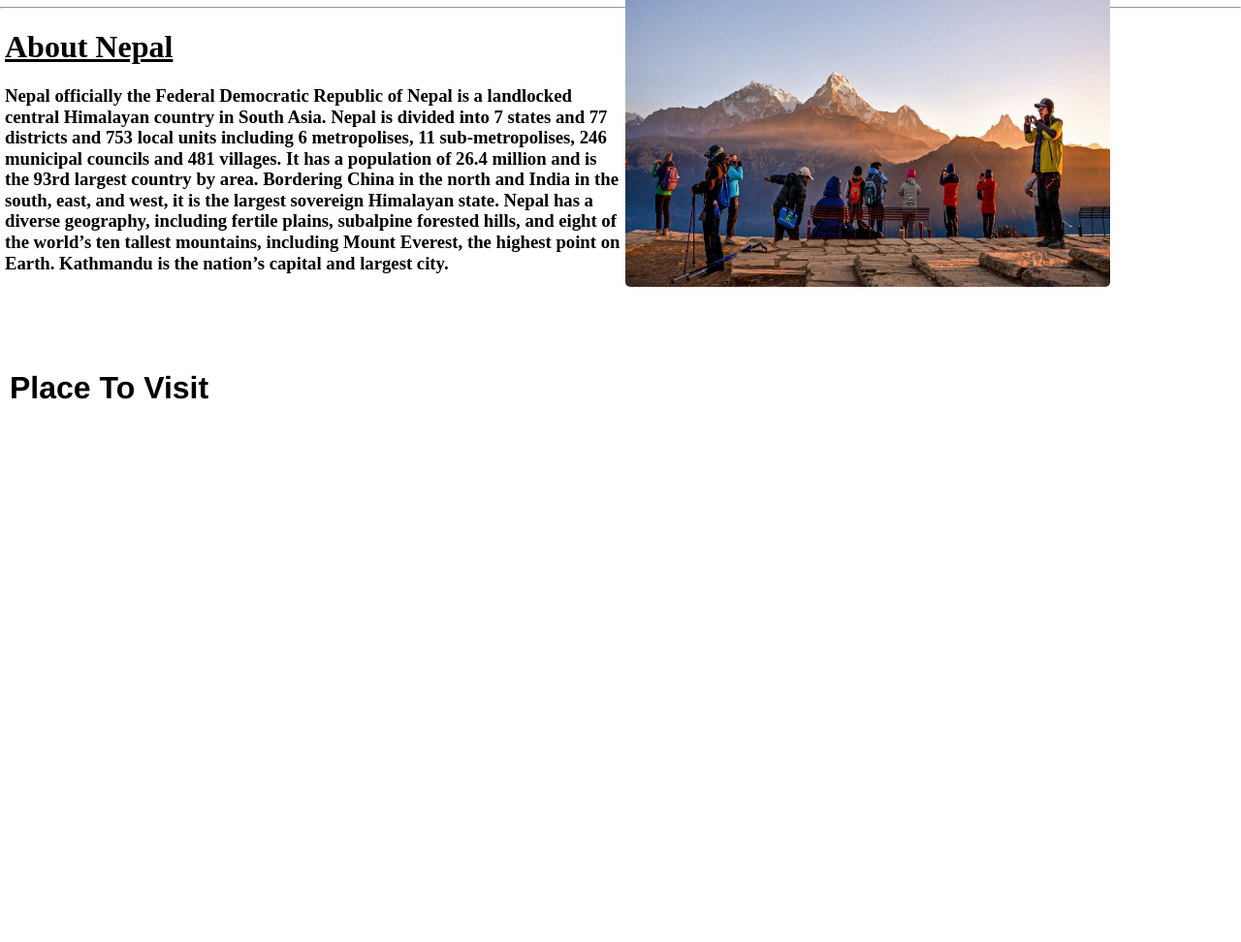
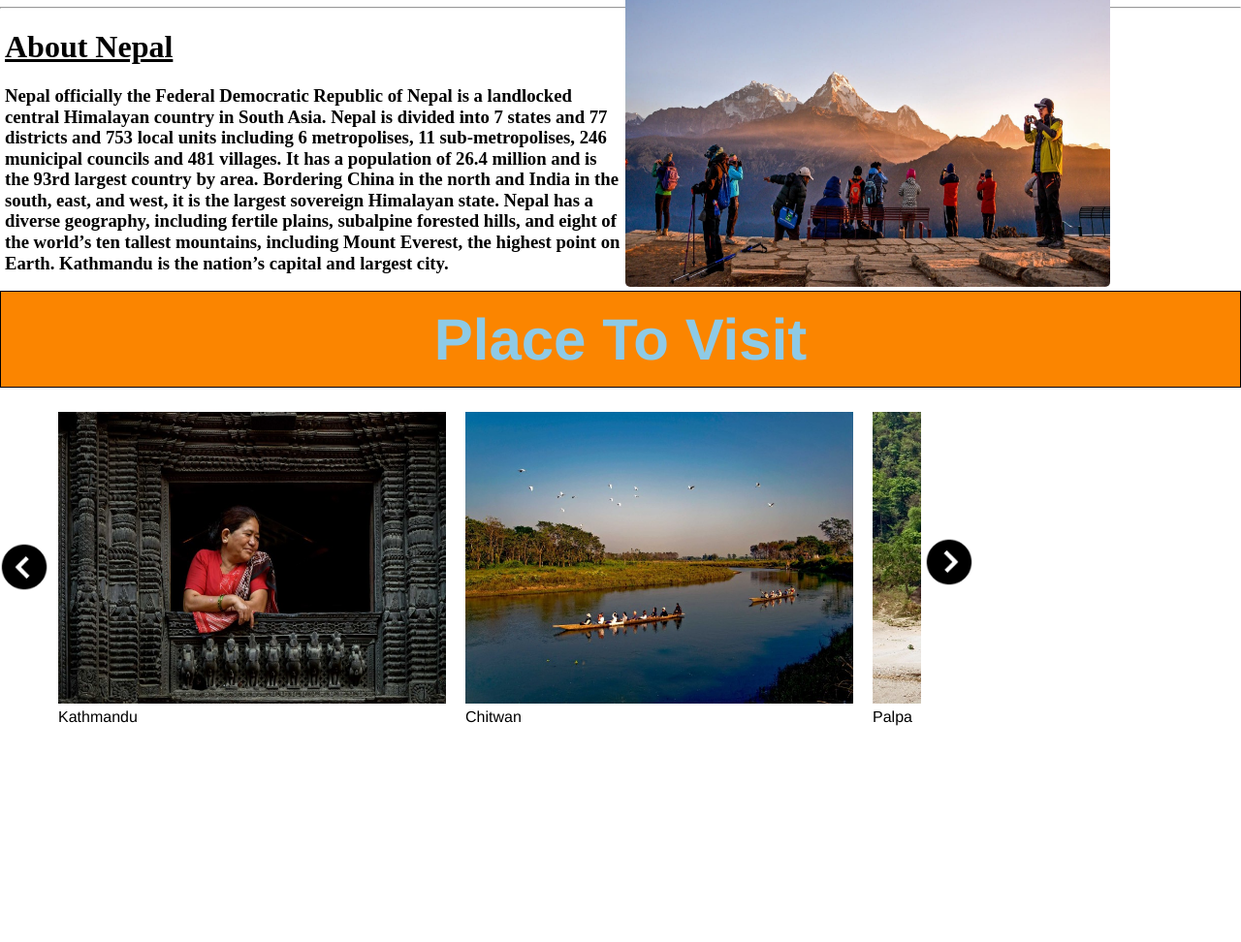
Before and after one commit to parjwol07/Tourism-In-Nepal, a plain HTML site: page index.html in a window 1280 px wide. Shown: the part 939-1911 px from the top of the page at 97% size. Before the commit the page ends 1679 px from the top, so only its background shows below. Drawn offline with nearby package versions, Linux system fonts and the light colour scheme.

Commit message:
18th july

```diff
--- a/app.js
+++ b/app.js
@@ -10,7 +10,22 @@ lang.addEventListener("dblclick",()=>{
 i.addEventListener("click",()=>{
     document.querySelector(".dropdown2").style.display="block";
 
-})
+});
 i.addEventListener("dblclick",()=>{
     document.querySelector(".dropdown2").style.display="none";
-})
+});
+let scrollBar = document.querySelector(".gallery");
+let backBtn= document.getElementById("backbtn");
+let nextBtn = document.getElementById("nextbtn");
+scrollBar.addEventListener("wheel",(evt)=>{
+    evt.preventDefault();
+    scrollBar.scrollLeft += evt.deltaY;
+});
+nextBtn.addEventListener("click",()=>{
+    scrollBar.scrollLeft += 900;
+    console.log("clicked");
+});
+backBtn.addEventListener("click",()=>{
+    scrollBar.scrollLeft -= 900;
+    console.log("clicked");
+});
--- a/index.html
+++ b/index.html
@@ -59,6 +59,26 @@
     </div>
     <div class="aboutimg"><img class="heroimg"src="hero.jpeg" alt=""></div>
     <div class="placetovisit"><h1>Place To Visit</h1></div>
+        <div class="gallery-wrap">
+            <img src="backbtn.png" id="backbtn">
+
+            <div class="gallery">
+                <div>
+                    <span><img src="ktm.jpg" alt="Kathmandu">Kathmandu</span>
+                    <span><img src="Chitwan_ss_lt_(17)-1624813756.jpg" alt="Chitwan">Chitwan</span>
+                    <span><img src="palpa1-1624821130.jpg" alt="Palpa">Palpa</span>
+                </div>
+                <div>
+                    <span  class="img-1"><img src="pokhara-1624821141.jpg" alt="Pakhara">Pokhara</span>
+                    <span class="img-2"><img  src="Lumbini_ss_lt_(1)-1624858748.jpg" alt="Lumbini">Lumbini</span>
+                    <span class="img-3"><img src="everest_(1)-1624869402.jpg" alt="Everest">Everest</span>
+                </div>
+            </div>
+            <img src="backbtn.png" id="nextbtn">
+        </div>
+
+
+
  <script src="app.js"></script>
 </body>
 </html>
--- a/style.css
+++ b/style.css
@@ -113,10 +113,17 @@ i{
 }
 .placetovisit{
     position: relative;
-    bottom: 300px;
-    margin-left: 10px;
+    bottom: 360px;
+    display: flex;
+    justify-content: center;
+    align-items: center;
     font-family:'Franklin Gothic Medium', 'Arial Narrow', Arial, sans-serif;
     font-weight: 400;
+    font-size: 30px;
+    color: #8ecae6;
+    background-color: #fb8500;
+    height: 100px;
+    border: 1px solid black;
 }
 @media(max-width:400px){
     .map{
@@ -144,3 +151,67 @@ i{
         top: 400px;
     }
 }
+.gallery-wrap{
+    position: relative;
+    bottom: 400px;
+    font-family:'Franklin Gothic Medium', 'Arial Narrow', Arial, sans-serif;
+    font-weight: 400;
+}
+
+.gallery{
+    overflow-x: scroll;
+    height: 500px;
+    width: 900px;
+    position: relative;
+    left: 50px;
+}
+.gallery div{
+    width: 100%;
+    display: grid;
+    grid-template-columns: auto auto auto;
+    grid-gap: 20px;
+    padding: 10px;
+}
+.gallery div img{
+    cursor: pointer;
+    width: 400px;
+    height:90%;
+ }
+ .gallery div img:hover{
+   transform: scale(1.5);
+   border-radius: 5px;
+ }
+.gallery::-webkit-scrollbar{
+    display: none;
+}
+  .img-3{
+    position: relative;
+    left: 420px;
+    bottom: 355px;
+  }
+  .img-2{
+    position: relative;
+    left: 1260px;
+    bottom: 355px;
+  }
+  .img-1{
+    position: relative;
+    left: 2100px;
+    bottom: 355px;
+  }
+  #backbtn{
+    cursor: pointer;
+    height: 50px;
+    width: 50px;
+    position: relative;
+    top: 200px;
+  }
+  #nextbtn{
+    cursor: pointer;
+    height: 50px;
+    width: 50px;
+    position: relative;
+    left: 954px;
+    bottom: 360px;
+    rotate: 180deg;
+  }
```
Also changed, not shown: backbtn.png (added).
